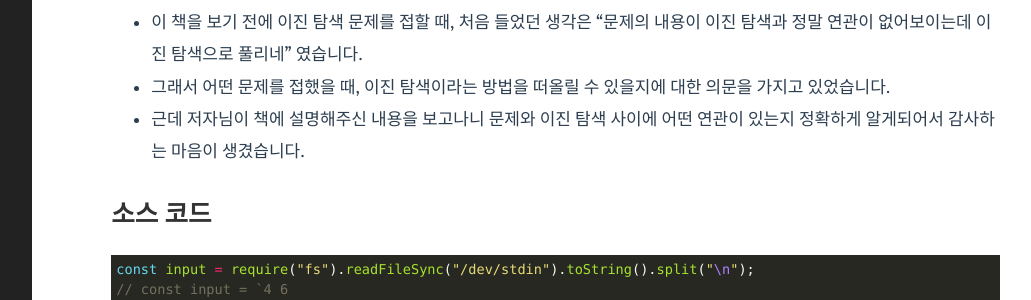
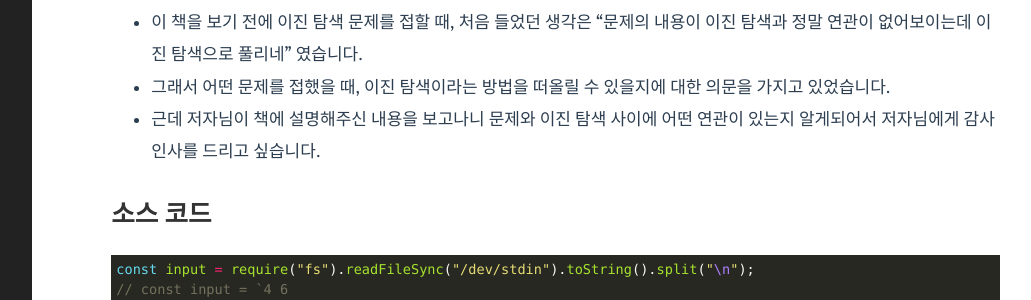
Before and after one commit to qkrrlgh519/qkrrlgh519.github.io, a Jekyll site: the page built from _posts/2021-04-23-ThisIsCodingtest-7-8.md, in a window 1280 px wide and 900 px high, scrolled down 1583 px. Shown: the part 151-451 px from the top of the window, without its empty margins (201-1232 px from the left). Built offline with Jekyll 4.4.1, drawn with Linux system fonts in a browser that asks for light colours.

Commit message:
fix: 이것이 코딩테스트다 7.8번 떡볶이 떡 만들기 수정

```diff
--- a/_posts/2021-04-23-ThisIsCodingtest-7-8.md
+++ b/_posts/2021-04-23-ThisIsCodingtest-7-8.md
@@ -51,7 +51,7 @@ categories: ThisIsCodingtest(NDB)
 
 - 이 책을 보기 전에 이진 탐색 문제를 접할 때, 처음 들었던 생각은 "문제의 내용이 이진 탐색과 정말 연관이 없어보이는데 이진 탐색으로 풀리네" 였습니다.
 - 그래서 어떤 문제를 접했을 때, 이진 탐색이라는 방법을 떠올릴 수 있을지에 대한 의문을 가지고 있었습니다.
-- 근데 저자님이 책에 설명해주신 내용을 보고나니 문제와 이진 탐색 사이에 어떤 연관이 있는지 정확하게 알게되어서 감사하는 마음이 생겼습니다.
+- 근데 저자님이 책에 설명해주신 내용을 보고나니 문제와 이진 탐색 사이에 어떤 연관이 있는지 알게되어서 저자님에게 감사 인사를 드리고 싶습니다.
 
 ## 소스 코드
 
```
